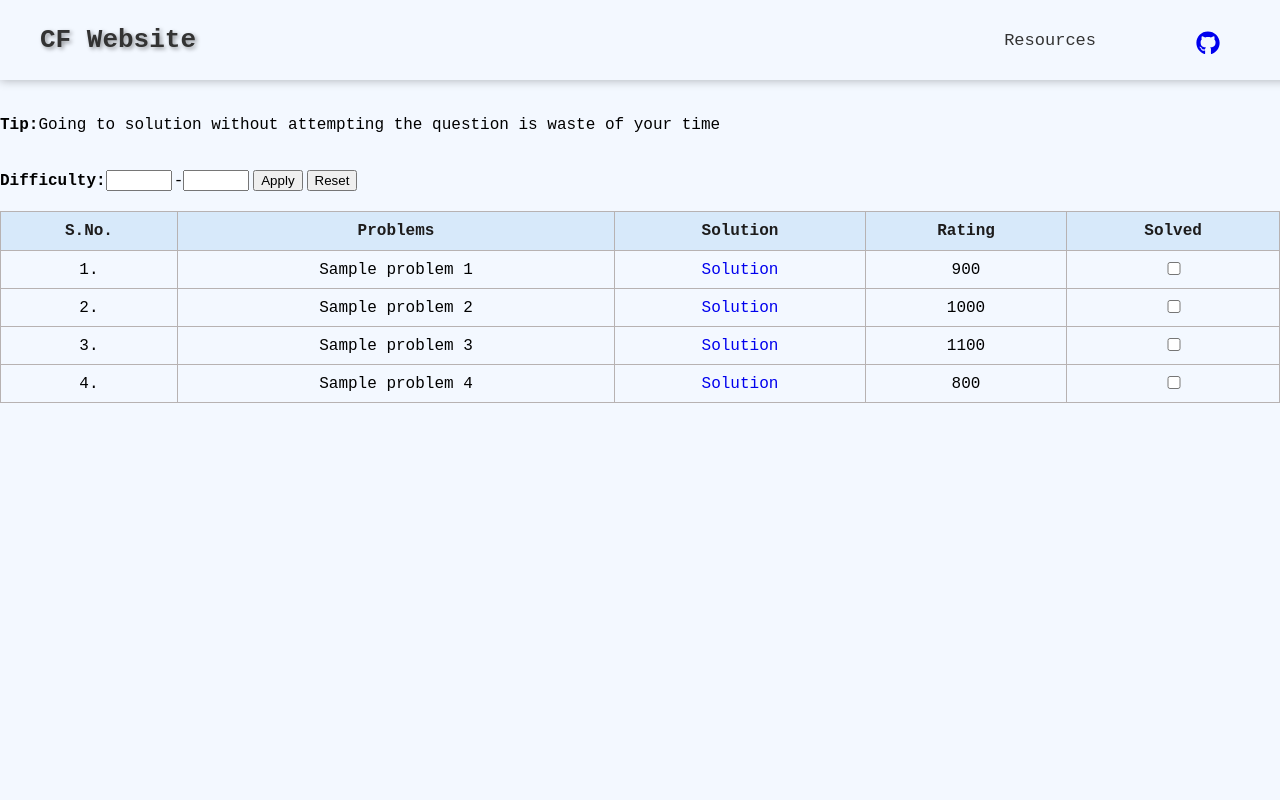
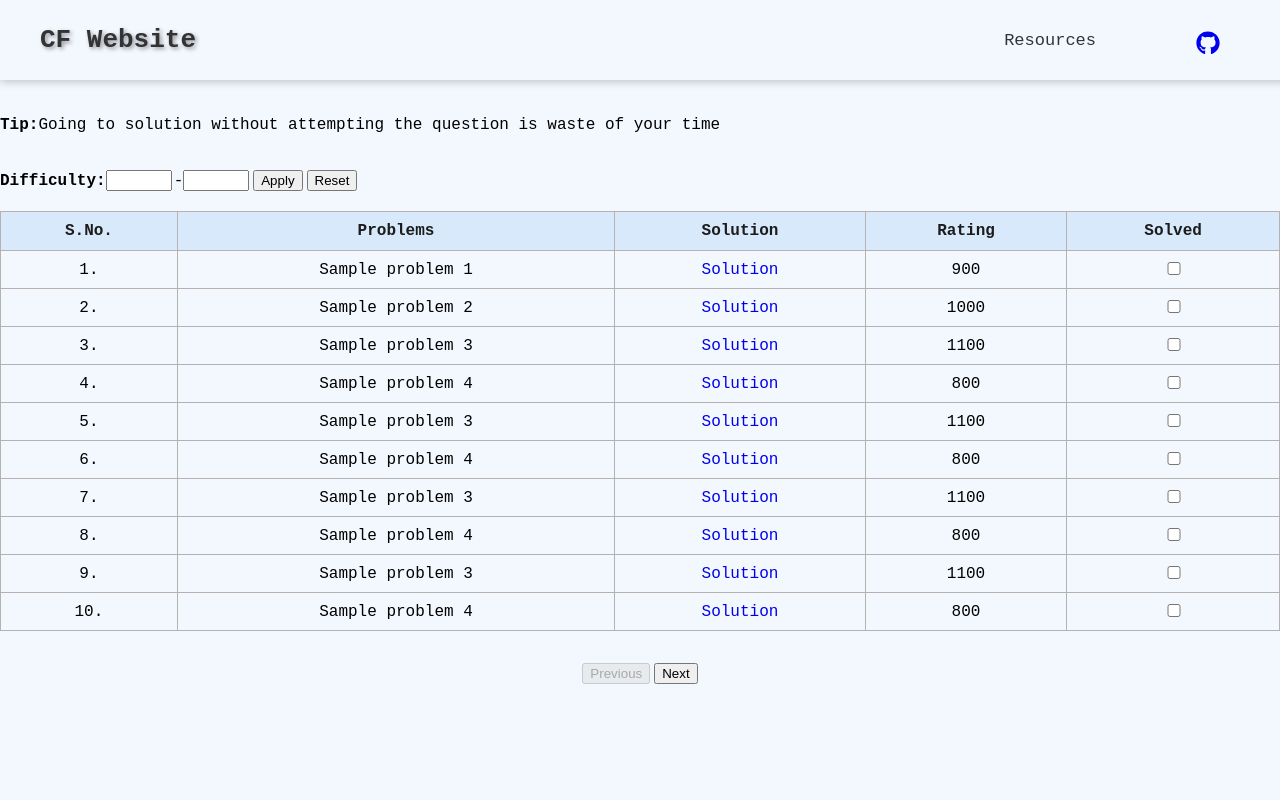
Before and after one commit to Alokih/CF-Website, a React (Vite) app: page / in a window 1280 px wide. Shown: the top 800 px of the page. Built offline with nearby package versions, Linux system fonts and the light colour scheme; the HTML template or start-up script is replaced by a standard one.

Commit message:
added pagination

```diff
--- a/db.json
+++ b/db.json
@@ -27,4 +27,93 @@
         "solutionLink": "https://github.com/yourusername/repo1",
         "rating": 800
     }
+    ,
+    {
+        "id": 5,
+        "problemStatement": "Sample problem 3",
+        "problemLink": "https://example.com/problem3",
+        "solutionLink": "https://github.com/yourusername/repo3",
+        "rating": 1100
+    },
+    {
+        "id": 6,
+        "problemStatement": "Sample problem 4",
+        "problemLink": "https://example.com/problem1",
+        "solutionLink": "https://github.com/yourusername/repo1",
+        "rating": 800
+    }
+    ,
+    {
+        "id": 7,
+        "problemStatement": "Sample problem 3",
+        "problemLink": "https://example.com/problem3",
+        "solutionLink": "https://github.com/yourusername/repo3",
+        "rating": 1100
+    },
+    {
+        "id": 9,
+        "problemStatement": "Sample problem 4",
+        "problemLink": "https://example.com/problem1",
+        "solutionLink": "https://github.com/yourusername/repo1",
+        "rating": 800
+    }
+    ,
+    {
+        "id": 10,
+        "problemStatement": "Sample problem 3",
+        "problemLink": "https://example.com/problem3",
+        "solutionLink": "https://github.com/yourusername/repo3",
+        "rating": 1100
+    },
+    {
+        "id": 11,
+        "problemStatement": "Sample problem 4",
+        "problemLink": "https://example.com/problem1",
+        "solutionLink": "https://github.com/yourusername/repo1",
+        "rating": 800
+    }
+    ,
+    {
+        "id": 12,
+        "problemStatement": "Sample problem 3",
+        "problemLink": "https://example.com/problem3",
+        "solutionLink": "https://github.com/yourusername/repo3",
+        "rating": 1100
+    },
+    {
+        "id": 13,
+        "problemStatement": "Sample problem 4",
+        "problemLink": "https://example.com/problem1",
+        "solutionLink": "https://github.com/yourusername/repo1",
+        "rating": 800
+    },
+    {
+        "id": 14,
+        "problemStatement": "Sample problem 3",
+        "problemLink": "https://example.com/problem3",
+        "solutionLink": "https://github.com/yourusername/repo3",
+        "rating": 1100
+    },
+    {
+        "id": 15,
+        "problemStatement": "Sample problem 4",
+        "problemLink": "https://example.com/problem1",
+        "solutionLink": "https://github.com/yourusername/repo1",
+        "rating": 800
+    }
+    ,
+    {
+        "id": 16,
+        "problemStatement": "Sample problem 3",
+        "problemLink": "https://example.com/problem3",
+        "solutionLink": "https://github.com/yourusername/repo3",
+        "rating": 1100
+    },
+    {
+        "id": 17,
+        "problemStatement": "Sample problem 4",
+        "problemLink": "https://example.com/problem1",
+        "solutionLink": "https://github.com/yourusername/repo1",
+        "rating": 800
+    }
 ]
--- a/src/App.css
+++ b/src/App.css
@@ -145,3 +145,12 @@ input{
     padding: 1px;
     margin-right: 2px;
 }
+
+.pagination-btn {
+    display: flex;
+    justify-content: center;
+    align-items: center;
+    margin-top: 30px;
+    padding: auto;
+    margin-bottom: 100px;
+}
--- a/src/pages/Home.tsx
+++ b/src/pages/Home.tsx
@@ -14,6 +14,8 @@ const Home: React.FC = () => {
     const [minRating, setMinRating] = useState<number>();
     const [maxRating, setMaxrating] = useState<number>();
     const [filterApllied, setFilterApplied] = useState<boolean>(false);
+    const [currentPage, setCurrentPage] = useState<number>(1);
+    const problemsPerPage: number = 10;
 
     useEffect(() => {
         const savedSolvedProblems = localStorage.getItem("solvedProblems");
@@ -60,14 +62,19 @@ const Home: React.FC = () => {
 
     const applyFilter = () => {
         setFilterApplied(true);
+        setCurrentPage(1);
     };
 
     const resetFilter = () => {
         setMinRating(undefined);
         setMaxrating(undefined);
         setFilterApplied(false);
+        setCurrentPage(1);
         window.location.reload();
     };
+
+    const startIdx = (currentPage - 1) * problemsPerPage;
+    const endIdx = currentPage * problemsPerPage;
 
     let filteredProblems: Problem[] = problems;
 
@@ -81,6 +88,13 @@ const Home: React.FC = () => {
                 problem.rating >= minRating && problem.rating <= maxRating
         );
     }
+
+    const displayedProblems = filteredProblems.slice(startIdx, endIdx);
+
+    const handlePageChange = (page: number) => {
+        setCurrentPage(page);
+        window.scrollTo(0,0);
+    };
 
     return (
         <div className="container">
@@ -119,7 +133,7 @@ const Home: React.FC = () => {
                     </tr>
                 </thead>
                 <tbody>
-                    {filteredProblems.map((problem, index) => (
+                    {displayedProblems.map((problem, index) => (
                         <tr
                             key={problem.id}
                             style={{
@@ -130,7 +144,7 @@ const Home: React.FC = () => {
                                     : "",
                             }}
                         >
-                            <td>{index + 1}.</td>
+                            <td>{startIdx + index + 1}.</td>
                             <td>{problem.problemStatement}</td>
                             <td>
                                 <a
@@ -156,6 +170,20 @@ const Home: React.FC = () => {
                     ))}
                 </tbody>
             </table>
+            <div className="pagination-btn">
+                <button
+                    disabled={currentPage === 1}
+                    onClick={() => handlePageChange(currentPage - 1)}
+                >
+                    Previous
+                </button>
+                <button
+                    disabled={displayedProblems.length < problemsPerPage}
+                    onClick={() => handlePageChange(currentPage + 1)}
+                >
+                    Next
+                </button>
+            </div>
         </div>
     );
 };
```
